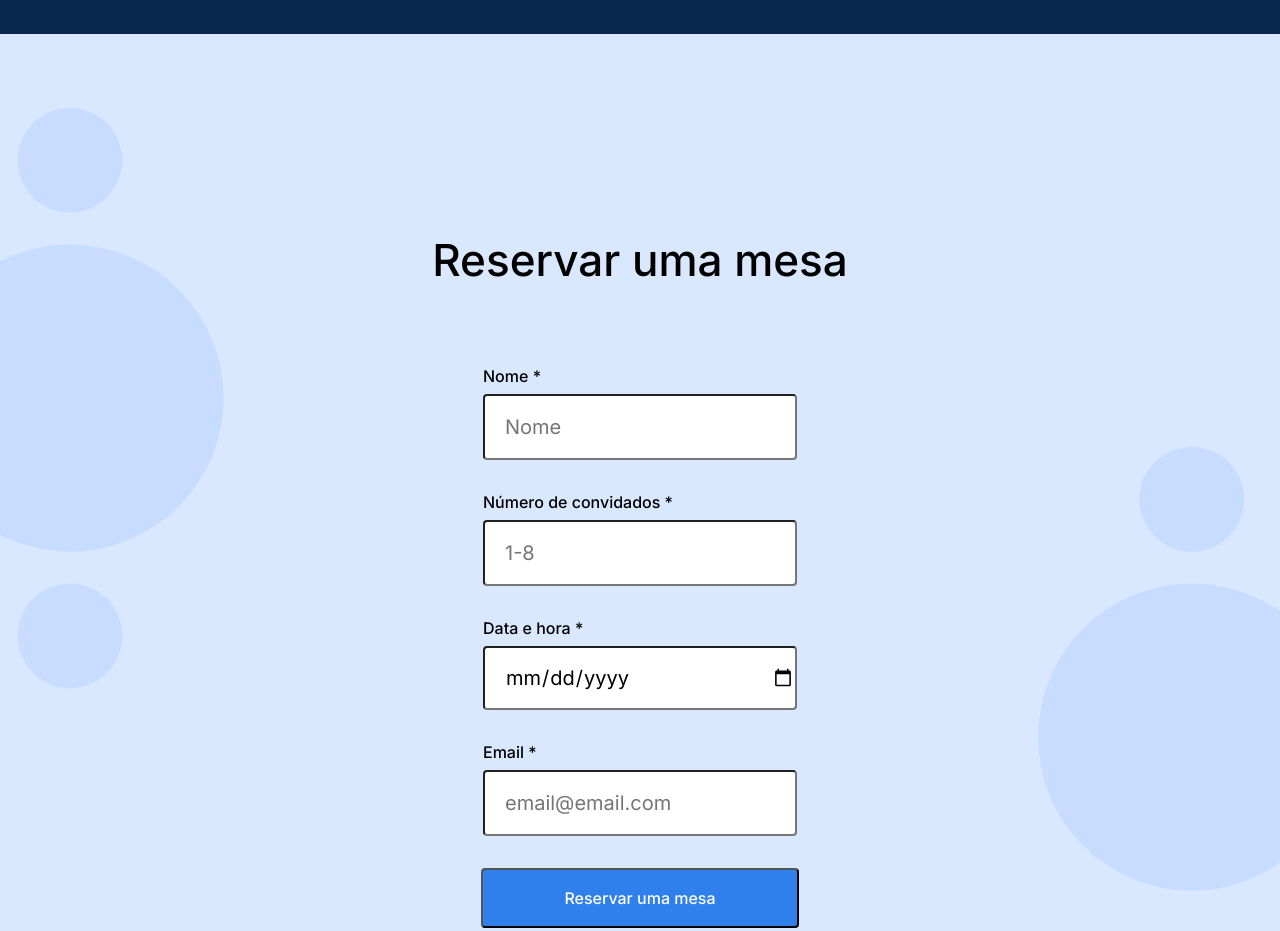
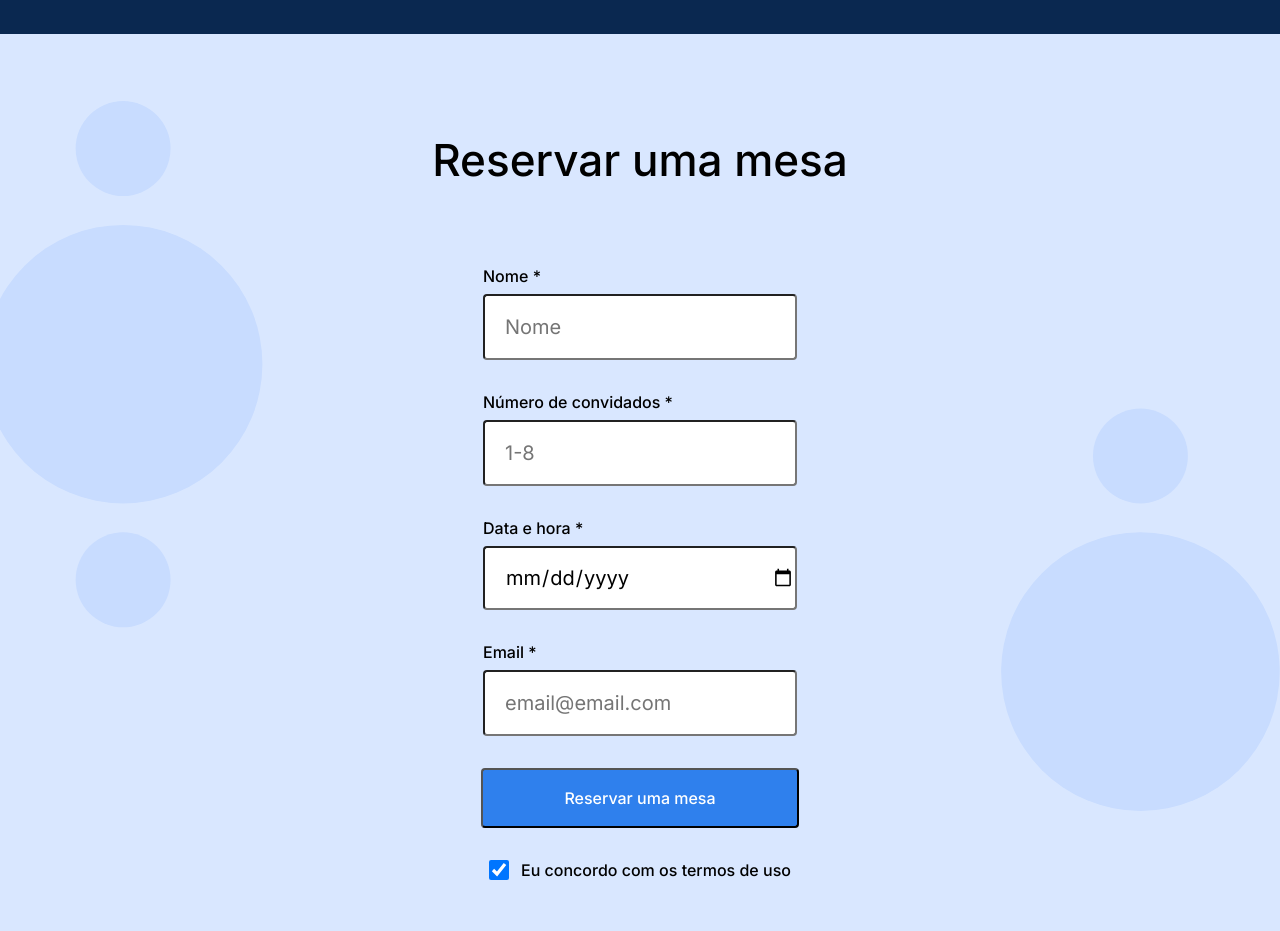
Before and after one commit to vanessanascimento28/web_project_coffeeshop, a plain HTML site: page index.html in a window 1280 px wide. Shown: the part 1620-2551 px from the top of the page. Drawn offline with Linux system fonts and the light colour scheme.

Commit message:
ajustes de margin

```diff
--- a/pages/index.css
+++ b/pages/index.css
@@ -204,8 +204,7 @@
   font-weight: 500;
   font-size: 44px;
   line-height: 52px;
-  margin-top: 100px;
-  margin-bottom: 80px;
+  margin: 0px auto 80px;
 }
 
 .form {
```
